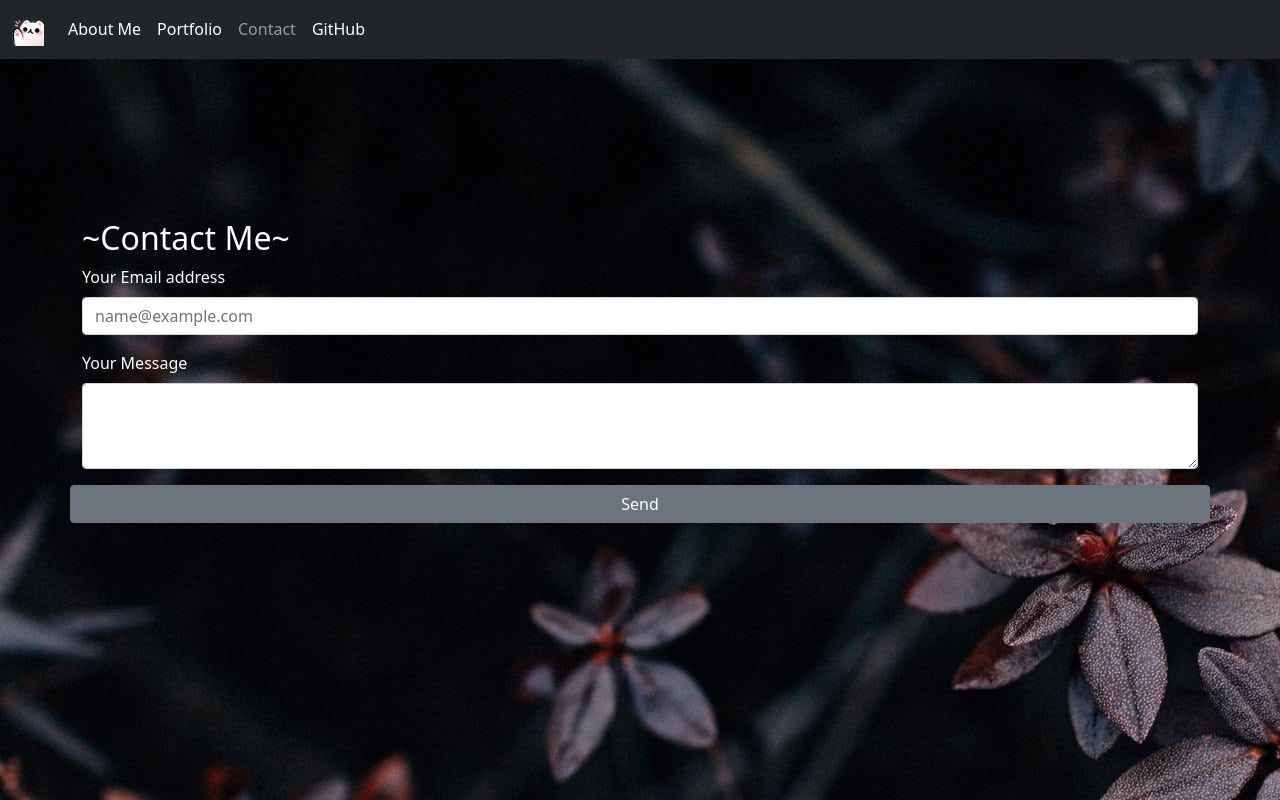
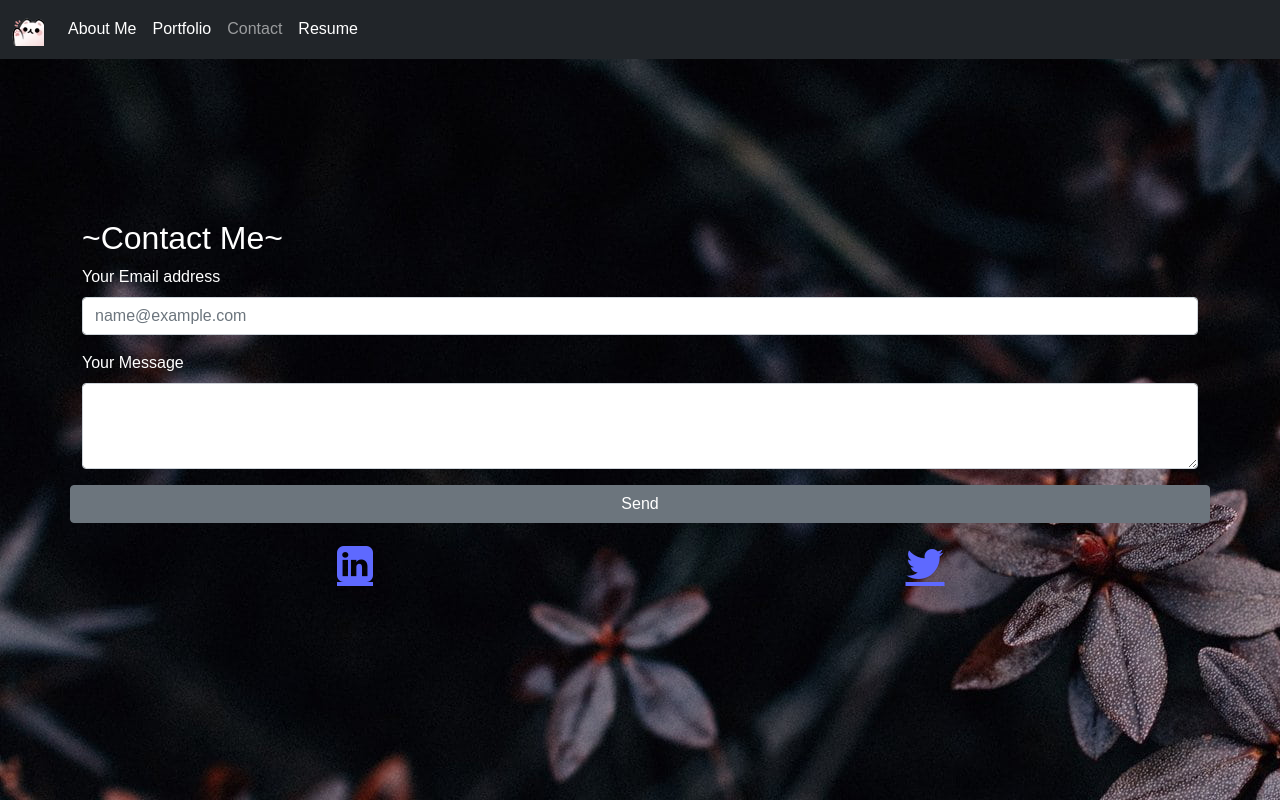
Before and after one commit to TabuHana/My-Portfolio, a plain HTML site: page contact.html in a window 1280 px wide. Drawn offline with nearby package versions, Linux system fonts and the light colour scheme.

Commit message:
resume link, idk

```diff
--- a/contact.html
+++ b/contact.html
@@ -1,20 +1,23 @@
 <!DOCTYPE html>
 <html lang="en">
+
 <head>
   <meta charset="UTF-8">
   <meta http-equiv="X-UA-Compatible" content="IE=edge">
   <meta name="viewport" content="width=device-width, initial-scale=1.0">
   <link href="https://cdn.jsdelivr.net/npm/bootstrap@5.1.3/dist/css/bootstrap.min.css" rel="stylesheet"
     integrity="sha384-1BmE4kWBq78iYhFldvKuhfTAU6auU8tT94WrHftjDbrCEXSU1oBoqyl2QvZ6jIW3" crossorigin="anonymous">
+  <link rel="stylesheet" href="https://cdnjs.cloudflare.com/ajax/libs/font-awesome/4.7.0/css/font-awesome.min.css">
   <link rel="stylesheet" href="./css/contact.css">
   <title>Nathan Marcellous</title>
 </head>
+
 <body>
   <header>
     <nav class="navbar navbar-expand-lg navbar-dark bg-dark">
       <div class="container-fluid">
         <a class="navbar-brand">
-        <img src="./css/images/mini.png" alt="Hello!">
+          <img src="./css/images/mini.png" alt="Hello!">
         </a>
         <button class="navbar-toggler" type="button" data-bs-toggle="collapse" data-bs-target="#navbarSupportedContent"
           aria-controls="navbarSupportedContent" aria-expanded="false" aria-label="Toggle navigation">
@@ -32,7 +35,10 @@
               <a class="nav-link">Contact</a>
             </li>
             <li class="nav-item">
-              <a class="nav-link active" href="https://github.com/TabuHana" target="_blank">GitHub</a>
+              <a class="nav-link active" href="./files/NM_Resume.pdf"> Resume
+              </a>
+            </li>
+            <li class="nav-item">
             </li>
           </ul>
         </div>
@@ -54,11 +60,22 @@
       </div>
       <button type="button" class="btn btn-secondary">Send</button>
     </div>
+    <div class="row">
+      <div class="col">
+        <a href="https://www.linkedin.com/in/nathaniel-marcellous-832291229/" class="fa fa-linkedin-square middle"
+          style="font-size:42px;color:rgb(94, 105, 255)"></a>
+      </div>
+      <div class="col">
+        <a href="https://twitter.com/Tabu_Hana9" class="fa fa-twitter middle" style="font-size:42px;color:rgb(94, 105, 255)"></a>
+      </div>
+    </div>
   </section>
 
 
   <script src="https://cdn.jsdelivr.net/npm/bootstrap@5.1.3/dist/js/bootstrap.bundle.min.js"
-    integrity="sha384-ka7Sk0Gln4gmtz2MlQnikT1wXgYsOg+OMhuP+IlRH9sENBO0LRn5q+8nbTov4+1p" crossorigin="anonymous"></script>
+    integrity="sha384-ka7Sk0Gln4gmtz2MlQnikT1wXgYsOg+OMhuP+IlRH9sENBO0LRn5q+8nbTov4+1p"
+    crossorigin="anonymous"></script>
 
 </body>
+
 </html>
--- a/css/contact.css
+++ b/css/contact.css
@@ -1,3 +1,7 @@
+* {
+  font-family: sans-serif;
+}
+
 body{
   background-image: url(./images/peakpx.jpg);
 }
@@ -10,3 +14,9 @@ body{
 .text-color{
   color:white;
 }
+
+.middle {
+  display: flex;
+  margin-top: 20px;
+  justify-content: center;
+}
```
